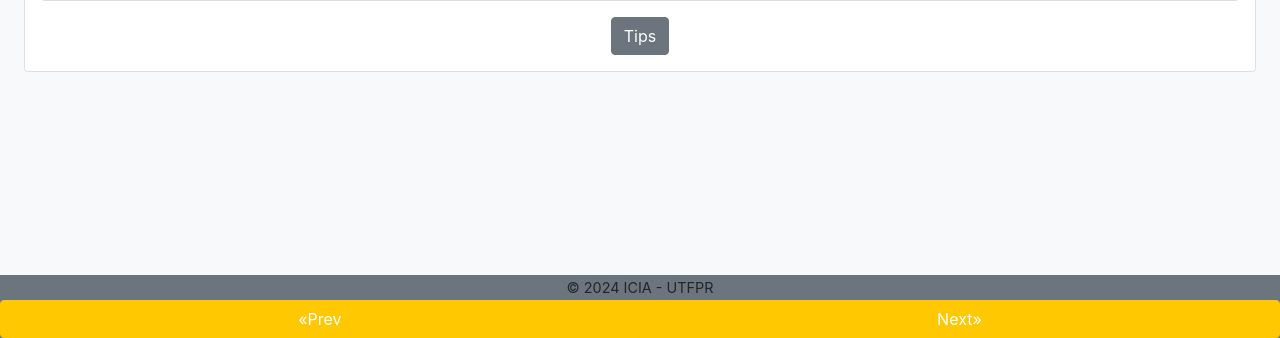
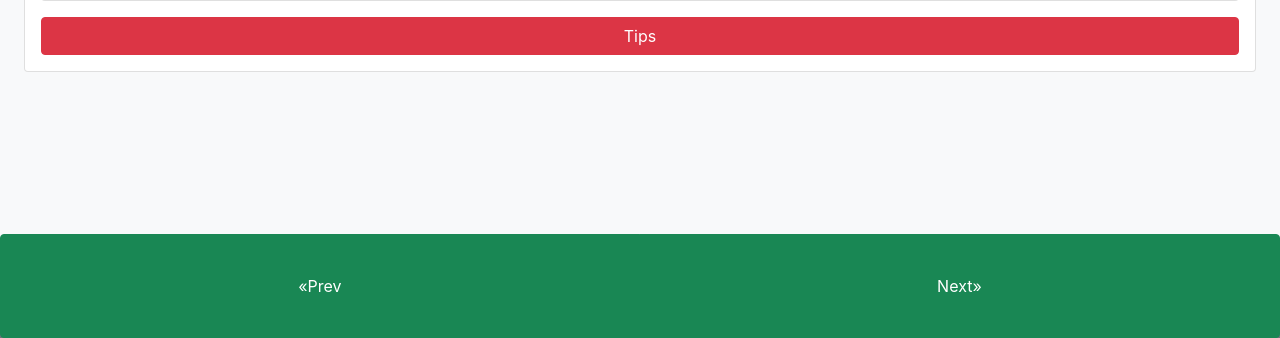
Before and after one commit to Martoto/icia-webapp, a Django app: template polls/templates/polls/test.html in a window 1280 px wide. Shown: the part 462-800 px from the top of the page. Run offline with Django 5.2, Linux system fonts and the light colour scheme; the template is opened without the code that fills it: values that come from a table or form of the project are taken from there, others are empty; some libraries are stand-ins or nearby versions.

Commit message:
melhorias fluxo votação

```diff
--- a/polls/templates/polls/test.html
+++ b/polls/templates/polls/test.html
@@ -34,23 +34,14 @@
         <div class="card-header text-start">
             {%trans "Welcome to ICIA"%}
         </div>
-        <div class="card-body overflow-scroll">
+        <div class="card-body">
             <iframe src="https://www.youtube.com/embed/i8LDG7D4e6w?si=MWEvSplkx-b2yQ2y" title="YouTube video player" frameborder="0" allow="accelerometer; autoplay; clipboard-write; encrypted-media; gyroscope; picture-in-picture; web-share" referrerpolicy="strict-origin-when-cross-origin" allowfullscreen></iframe>
             <p class="card text-start" style="white-space: pre-wrap;">
               {%trans "Recent times have seen a considerable increase in fraudulent digital activity. How good are you at telling apart real e-mails from fraudulent ones? find out!"%}
             </p>
-            <button class="btn btn-secondary" type="button" data-bs-toggle="collapse" data-bs-target="#collapse" aria-expanded="false" aria-controls="collapse">
+            <button class="btn btn-danger w-100" type="button" data-bs-toggle="modal" data-bs-target="#modal">
               {%trans "Tips"%}
             </button>
-          <div class="collapse" id="collapse">
-            <ul class="list-group">
-              <li class="list-group-item">{%trans "0% means you are certain the e-mail is safe. 100% means it is definitely fraudulent" %}</li>
-              <li class="list-group-item">{%trans "Every e-mail is real and can be either fraudulent or not" %}</li>
-              <li class="list-group-item">{%trans "Not every fraudulent e-mail is a direct scam" %}</li>
-              <li class="list-group-item">{%trans "Be decisive! You lose points if you stay on the fence" %}</li>
-              <li class="list-group-item">{%trans "Scroll right or click next to proceed" %}</li>
-            </ul>
-          </div>
         </div>
     </div>
     </div>
@@ -61,7 +52,7 @@
             <div class="card-header text-start">
                 Question #{{question.pk}}
             </div>
-            <div class="card-body overflow-scroll">
+            <div class="card-body h-100">
                 <p class="card text-start" style="white-space: pre-wrap;">
                     {{question.question_text}}
                 </p>
@@ -82,7 +73,7 @@
               </div>
             </div>
             <div data-mdb-range-init class="range">
-              <input type="range" class="form-range" step="0.1" name="classification{{question.id}}" oninput="updateValue(this.value, {{forloop.counter}})"/>
+              <input type="range" class="form-range" step="10" name="classification{{question.id}}" oninput="updateValue(this.value, {{forloop.counter}})"/>
             </div>
             <label for="inputPassword5" class="form-label">{%trans "Reasoning"%}</label>
             <input type="text" name="description{{question.id}}" class="form-control" aria-describedby="tipDescript">
@@ -107,20 +98,11 @@
       </div>
     </div>
   </div>
+</div>
 
-      <div id="carouselControlBtns" class="btn-group fixed-bottom" role="group" aria-label="Basic example" enabled="true">
-        <button type="button" class="btn btn-primary" data-bs-target="#carouselControls" data-bs-slide="prev">&laquo;Prev</button>
-        <button type="button" class="btn btn-primary" data-bs-target="#carouselControls" data-bs-slide="next">Next&raquo;</button>
-      </div>
-
-    <button class="carousel-control-prev" type="button" data-bs-target="#carouselControls" data-bs-slide="prev">
-      <span class="carousel-control-prev-icon" aria-hidden="true"></span>
-      <span class="visually-hidden">Previous</span>
-    </button>
-    <button class="carousel-control-next" type="button" data-bs-target="#carouselControls" data-bs-slide="next">
-      <span class="carousel-control-next-icon" aria-hidden="true"></span>
-      <span class="visually-hidden">Next</span>
-    </button>
+  <div id="carouselControlBtns" class="btn-group fixed-bottom" style="height: 13%;" role="group" aria-label="Basic example" enabled="true">
+    <button type="button" class="btn btn-success" data-bs-target="#carouselControls" data-bs-slide="prev">&laquo;Prev</button>
+    <button type="button" class="btn btn-success" data-bs-target="#carouselControls" data-bs-slide="next">Next&raquo;</button>
   </div>
 <script>
   var myCarousel = document.getElementById('carouselControls')
@@ -155,4 +137,29 @@
   }
 </script>
 {%endif%}
+<!-- Modal -->
+<div class="modal fade" id="modal" tabindex="-1" aria-labelledby="ModalLabel" aria-hidden="true">
+  <div class="modal-dialog">
+    <div class="modal-content">
+      <div class="modal-header">
+        <h1 class="modal-title fs-5" id="exampleModalLabel">{%trans "Tips"%}</h1>
+        <button type="button" class="btn-close" data-bs-dismiss="modal" aria-label="Close"></button>
+      </div>
+      <div class="modal-body">
+        <ul class="list-group">
+          <li class="list-group-item">{%trans "0% means you are certain the e-mail is safe. 100% means it is definitely fraudulent" %}</li>
+          <li class="list-group-item">{%trans "Every e-mail is real and can be either fraudulent or not" %}</li>
+          <li class="list-group-item">{%trans "Not every fraudulent e-mail is a direct scam" %}</li>
+          <li class="list-group-item">{%trans "Be decisive! You lose points if you stay on the fence" %}</li>
+          <li class="list-group-item">{%trans "Scroll right or click next to proceed" %}</li>
+        </ul>
+      </div>
+      <div class="modal-footer">
+        <button type="button" class="btn btn-danger" data-bs-dismiss="modal">Close</button>
+      </div>
+    </div>
+  </div>
+</div>
+
+
 {% endblock %}
--- a/polls/utils/agentProfile.py
+++ b/polls/utils/agentProfile.py
@@ -62,7 +62,7 @@ class AgentProfile():
         "GOOD_PREDICTOR": [0.80, 0.85, 0.82, 0.85, 0.80],
         "PARANOID_PREDICTOR": [0.50, 0.95, 0.66, 0.60, 0.50],
         "NAIVE_PREDICTOR": [0.90, 0.50, 0.55, 0.70, 0.50],
-        "RANDOM_PREDICTOR": [0.50, 0.50, 0.50, 0.01, 0.01],
+        "RANDOM_PREDICTOR": [0.0, 0.0, 0.5, 0.01, 0.01],
         "BAD_PREDICTOR": [0.20, 0.30, 0.24, 0.30, 0.25],
         "MALICIOUS_PREDICTOR": [0.05, 0.10, 0.07, 0.10, 1.0]
     }
--- a/polls/views.py
+++ b/polls/views.py
@@ -161,7 +161,7 @@ class TestResultView(generic.DetailView):
             scores = []
             for agent in Agent.objects.all().order_by('-score'): scores.append(agent.score)
             context['n_answers'] = len(scores)
-            context['top_percent'] = percentile_rank(scores, agent.score)
+            context['top_percent'] = str(round(percentile_rank(scores, agent.score),2))
 
         return context
 
```
Also changed, not shown: polls/templates/polls/testResult.html (+25 -22 lines), icia/locale/pt/LC_MESSAGES/django.po, polls/locale/pt/LC_MESSAGES/django.po, polls/locale/pt_BR/LC_MESSAGES/django.po, 1 other file.
